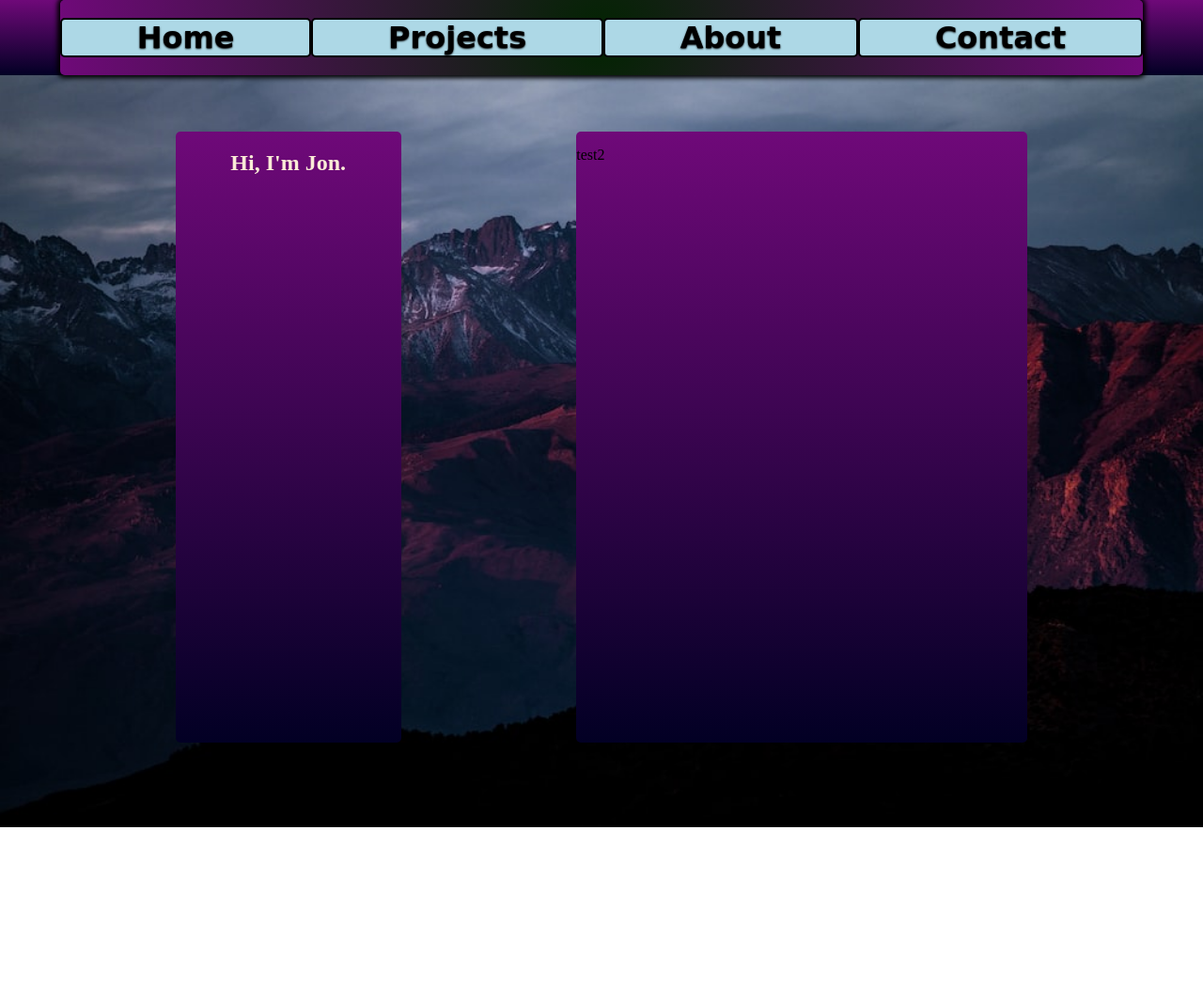
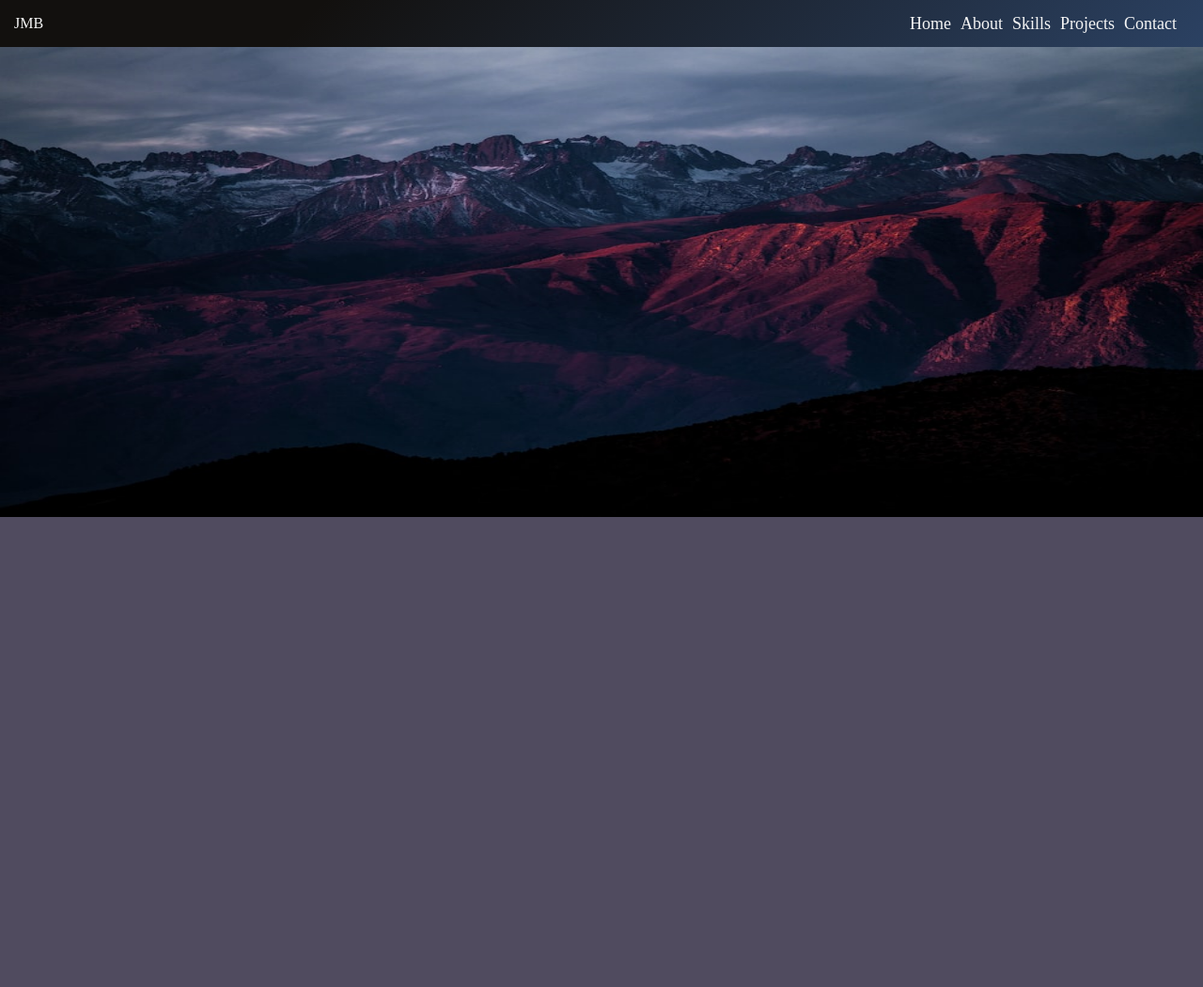
Before and after one commit to CodeDog3/Portfolio, a plain HTML site: page index.html in a window 1280 px wide. Shown: the whole page at 94% size. Before the commit the page ends 880 px from the top, so only its background shows below. Drawn offline with Linux system fonts and the light colour scheme; a web font is replaced by a local one.

Commit message:
Add files via upload

```diff
--- a/index.html
+++ b/index.html
@@ -5,39 +5,40 @@
     <meta http-equiv="X-UA-Compatible" content="IE=edge">
     <meta name="viewport" content="width=device-width, initial-scale=1.0">
     <title>Portfolio</title>
-    <link rel="stylesheet" href = "style.css">
+    <link rel= "stylesheet" href = "style.css">
 </head>
-<body>
-    <header>
-        <div class = "container">
-                <a href = "#home" class = "flex-item">Home</a>
-                <a href = "#projects" class = "flex-item">Projects</a>
-                <a href = "#about" class = "flex-item">About</a>
-                <a href = "#contact" class = "flex-item">Contact</a>
-        </div>
-    </header>
-    <div id = "home">
-        <img src = "images/dark mountains.jpg" class ="intro-bkg">
-        <div class = "home-wrapper">
-            <div class = "info">
+<nav>
+    <div class = "icon">
+        <p>JMB</p>
+    </div>
 
-                <h2> Hi, I'm Jon.<h2>
-
-            </div>
-            <div class = "secondary">
-
-                <p>test2</p>
-
-            </div>
+    <div class ="anchors">
+    <a href = "#" class ="nav-items">Home</a>
+    <a href = "#" class ="nav-items">About</a>
+    <a href = "#" class ="nav-items">Skills</a>
+    <a href = "#" class ="nav-items">Projects</a>
+    <a href = "#" class ="nav-items">Contact</a>
+    </div>
+</nav>
 
 
-        </div>
+<body>
+
+    <div class = "home">
+        <!-- <img src="images/dark mountains.jpg"> -->
+
+    </div>
+
+<div class = "intro">
 
 
 
-    </div>
+</div>
+
+
+</body>
 
 
 
-</body>
+
 </html>
--- a/style.css
+++ b/style.css
@@ -1,123 +1,60 @@
-@import url('https://fonts.googleapis.com/css?family=Arima+Madurai:300');
-
-header{
-    background: rgb(2,0,36);
-    background: linear-gradient(0deg, rgba(2,0,36,1) 0%, rgba(111,9,121,1) 100%, rgba(0,212,255,1) 100%);
-    background-repeat: no-repeat;
-    position:sticky;
-    top:0;
-    z-index: 100;
-
+/*************************beginning*********************/
+:root {
+    --primary: #a494c4;
 }
 
-.container {
-    display: flex;
-    top: 0;
-    justify-content: center;
-    align-items: center;
-    height: 10vh;
-    width: 90%;
-    margin: 0 auto;
-    background: rgb(2,0,36);
-    background: radial-gradient(circle, rgba(2,36,1) 0%, rgba(111,9,121,1) 100%, rgba(0,212,255,1) 100%);
-    box-shadow: 0 0 5px 3px black;
-    font-family: 'Arima Madurai', cursive;
-    border-radius: 5px;
-
-}
- .flex-item{
-    background-color: lightblue;
-    font-size: 2rem;
-    flex-grow: 1;
-    text-align: center;
-    font-weight: bold;
-    text-shadow: 0 1px 2px;
-    border: 2px solid black;
-    border-radius: 5px;
-    text-decoration: none;
-    color: black;
- }
- .flex-item:hover{
-    box-shadow: 0 0 0 2px whitesmoke;
-    z-index: 1;
- }
-
-.intro-bkg{
-    width: 100%;
-    height: 100svh;
-    z-index: -1;
-    position: absolute;
-
-}
-.home{
-    position: relative;
-}
-.home-wrapper{
-    display: flex;
-    justify-content: space-evenly;
-    align-items: center;
-    position: relative;
-    top: 60px;
-
-
-}
-
-.info{
-    height: 650px;
-    background-color: red;
-    z-index: 1;
-    flex-basis: 15rem;
-    border-radius: 5px;
-    background: linear-gradient(0deg, rgba(2,0,36,1) 0%, rgba(111,9,121,1) 100%, rgba(0,212,255,1) 100%);
-
-}
-.info:hover{
-    box-shadow: 0 0 0 2px whitesmoke;
-    z-index: 1;
-}
-.secondary:hover{
-    box-shadow: 0 0 0 2px whitesmoke;
-    z-index: 1;
-}
-
-.secondary{
-    height: 650px;
-    background-color: green;
-    flex-basis: 30rem;
-    border-radius: 5px;
-    background: linear-gradient(0deg, rgba(2,0,36,1) 0%, rgba(111,9,121,1) 100%, rgba(0,212,255,1) 100%);
-
-}
-.info > h2{
-    text-align: center;
-    color:antiquewhite;
+*{
+    box-sizing: border-box;
 }
 
 body{
     margin: 0;
-    height: 100%;
+}
+/******************************************************/
+
+/**********************nav*****************************/
+nav{
+    height: 50px;
+    background-color: #2b4162;
+    background-image: linear-gradient(315deg, #2b4162 0%, #12100e 74%);
+    display: flex;
+    align-items: center;
+    justify-content: space-between;
+    box-shadow: 0 0 5px 4px silver;
+    z-index: 1;
+}
+.icon{
+    color: whitesmoke;
+    margin: 0 0 0 15px;
+}
+.anchors {
+    margin: 0 25px 0 0;
+}
+.nav-items{
+    text-decoration: none;
+    color: whitesmoke;
+    border-radius: 5px;
+    font-size: 18px;
+    margin: 0 3px;
+}
+.nav-items:hover{
+    opacity: .7;
+    padding: 10px 5px;
+    font-weight: bold;
+    background-image: linear-gradient(315deg, #af8c9d 0%, #8cacac 74%);
+}
+/******************************************************/
+
+/***********************home***************************/
+.home{
+    height:500px;
+    background-image: url("images/dark\ mountains.jpg");
+    background-repeat: no-repeat;
+    background-size: 100% 500px;
+    object-fit: contain;
 }
 
-
-/* ideas
-include cv download
-include tools for webdev
-Home about portfolio and contact in the nav bar
-hello im jon..
-
-.content .title {
-  color: #0a0a0a;
-  font-size: 15px;
-  text-transform: uppercase;
-  letter-spacing: 4px;
-  display: inline-block;
-  margin-bottom: 20px;
-  background: linear-gradient(
-    120deg,
-    #1c99fe 20.69%,
-    #7644ff 50.19%,
-    #fd4766 79.69%
-  );
-  -webkit-background-clip: text;
-  -webkit-text-fill-color: transparent;
-  */
+.intro{
+    height: 500px;
+    background-color: rgb(80, 75, 95);
+}
```
